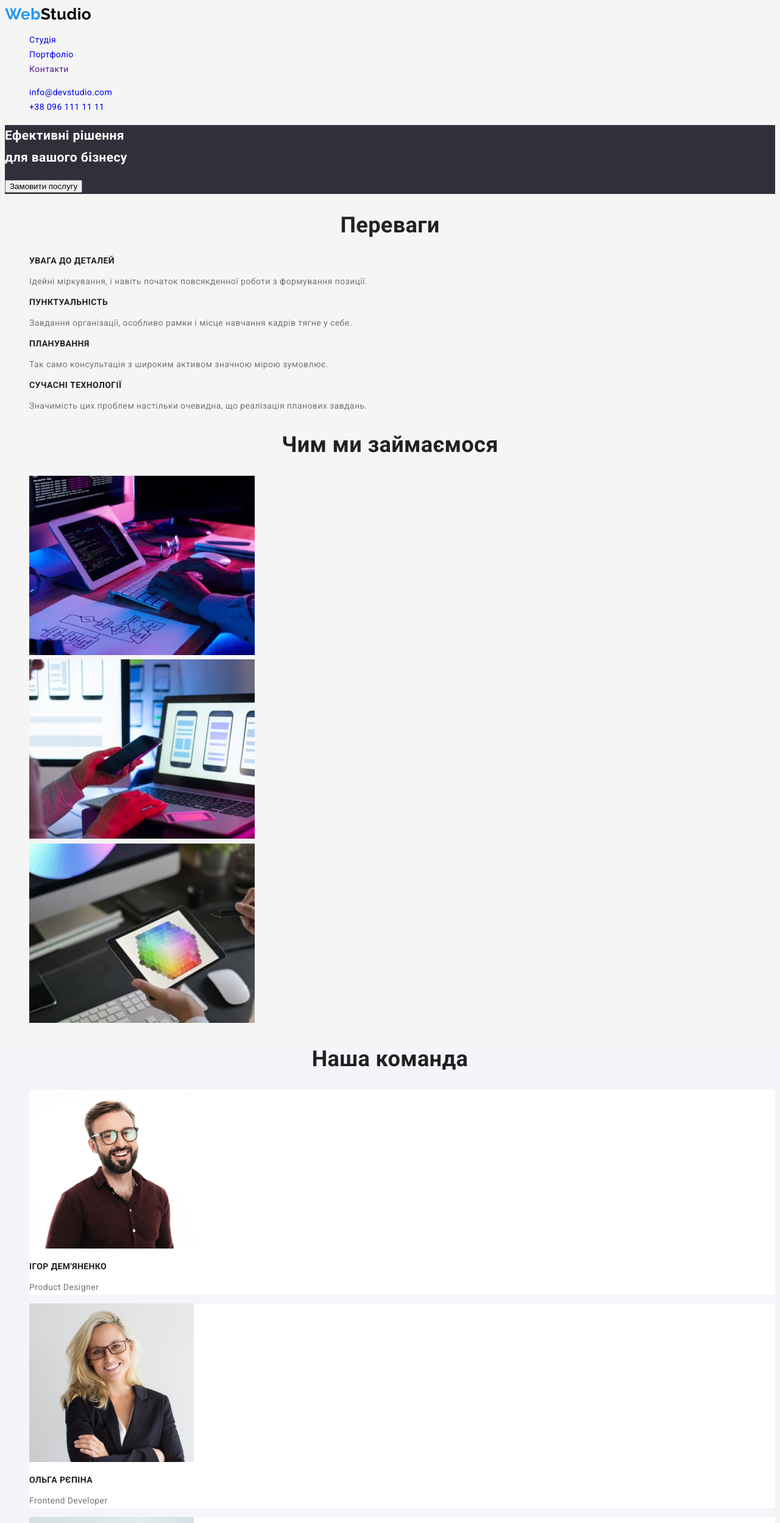
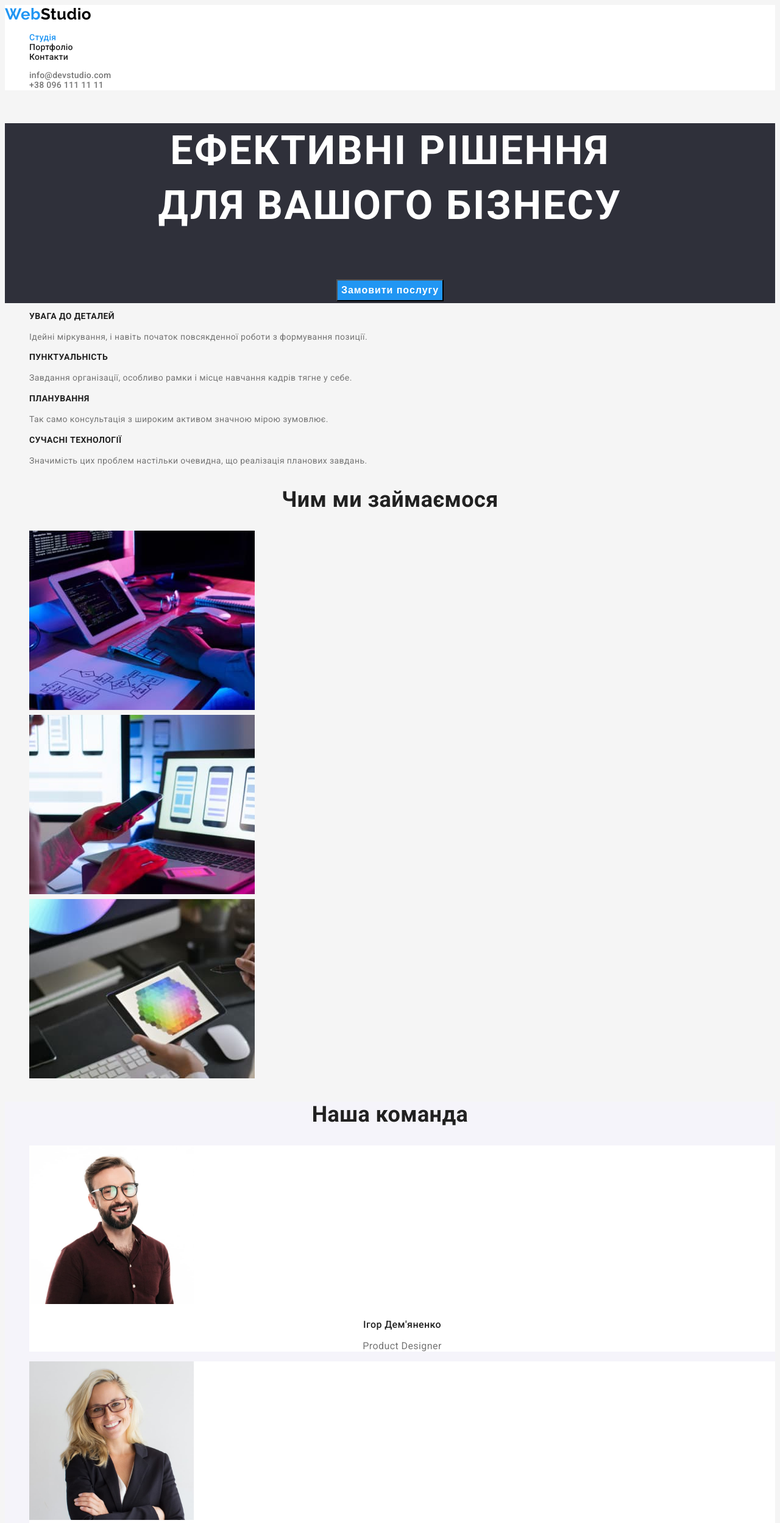
Before and after one commit to KaterinaPilipets/-goit-markup-hw-02, a plain HTML site: page index.html in a window 1280 px wide. Shown: the top 2497 px of the page at 61% size. Drawn offline with Linux system fonts and the light colour scheme.

Commit message:
розтавила шрифти та  кнопки

```diff
--- a/css/styles.css
+++ b/css/styles.css
@@ -2,15 +2,18 @@
 :root {
   --color-bg-primary: #f5f5f5;
   --color-bg-secondary: #f5f4fa;
-  --color-bg-black: #2f303a;
-  --color-white: #ffffff;
+  --color-bg-additional: #ffffff;
+  --color-bg-theme-dark: #2f303a;
+
   --color-accent: #2196f3;
+
+  --color-text-theme-dark: #ffffff;
   --color-logo-header: #000000;
-  /* --color-logo-footer: var(--color-white); */
   --color-text: #757575;
   --color-nav-and-title: #212121;
-
   --color-contacts-footer: rgba(255, 255, 255, 0.6);
+  --font-family-primary: "Roboto", sans-serif;
+  --font-family-secondary: "Raleway", sans-serif;
 }
 ul {
   list-style: none;
@@ -19,56 +22,98 @@ ul {
 body {
   background-color: var(--color-bg-primary);
   color: var(--color-text);
-  font-family: "Roboto", sans-serif;
-  font-weight: 400;
+
+  font-family: var(--font-family-primary);
   font-size: 14px;
   line-height: 1.71;
   letter-spacing: 0.03em;
 }
 .link {
   text-decoration: none;
+  color: inherit;
 }
-.header {
-  background-color: var(--color-white);
+.page {
+  background-color: var(--color-bg-additional);
 }
-.header-nav .link {
+.page-nav .link {
   color: var(--color-nav-and-title);
+}
+.page-nav,
+.contacts {
+  font-weight: 500;
+  line-height: 1.14;
+  letter-spacing: 0.02em;
+}
+.page-nav .link.current {
+  color: var(--color-accent);
 }
 
 .logo {
   color: var(--color-logo-header);
-  font-family: "Raleway", sans-serif;
+
+  font-family: var(--font-family-secondary);
   font-weight: 700;
   font-size: 26px;
   line-height: 1.2;
 }
-.header-contacts .link {
-  color: var(--color-text);
-}
 
 .hero {
-  background: var(--color-bg-black);
+  background: var(--color-bg-theme-dark);
+  color: var(--color-text-theme-dark);
+
+  font-weight: 900;
+  font-size: 44px;
+  line-height: 1.36;
+  text-align: center;
+  letter-spacing: 0.06em;
+  text-transform: uppercase;
 }
-
+.btn {
+  font-weight: 500;
+  font-size: 16px;
+  line-height: 1.6;
+  cursor: pointer;
+}
+.btn-secondary {
+  background-color: var(--color-bg-secondary);
+  color: var(--color-nav-and-title);
+}
+.btn-primary {
+  background-color: var(--color-accent);
+  color: var(--color-text-theme-dark);
+}
+.btn-hero {
+  font-weight: 700;
+  font-size: 16px;
+  line-height: 1.88;
+  letter-spacing: 0.06em;
+  cursor: pointer;
+  /* display: flex; */
+  /* align-items: center; */
+}
+.visually-hidden {
+  position: absolute;
+  white-space: nowrap;
+  width: 1px;
+  height: 1px;
+  overflow: hidden;
+  border: 0;
+  padding: 0;
+  clip: rect(0 0 0 0);
+  clip-path: inset(50%);
+  margin: -1px;
+}
 .team {
   background-color: var(--color-bg-secondary);
 }
-.team-list > li {
-  background-color: var(--color-white);
-}
-.hero-title {
-  color: var(--color-white);
-}
-.hero-button {
-  background-color: var(--color-accent);
-  color: var(--color-white);
-  cursor: pointer;
+.team-list > li,
+.portfolio-galery > li {
+  background-color: var(--color-bg-additional);
 }
 
 .section-title,
 .title {
   color: var(--color-nav-and-title);
-  font-weight: 700;
 }
 .section-title {
   font-size: 36px;
@@ -76,26 +121,61 @@ body {
   text-align: center;
 }
 .title {
+  /* як заголовок наслідує коф з браузера десь 16 */
   font-size: 14px;
   line-height: 1.14;
-  text-transform: uppercase;
 }
-.footer {
-  background: var(--color-bg-black);
-  color: var(--color-white);
+.team .title {
+  font-weight: 500;
+  font-size: 16px;
+  line-height: 1.19;
+  text-align: center;
 }
-.footer .link {
-  color: var(--color-white);
+.team .text {
+  font-size: 16px;
+  line-height: 1.19;
+  text-align: center;
 }
-.footer-contacts {
+.page-footer {
+  background: var(--color-bg-theme-dark);
+  color: var(--color-text-theme-dark);
+}
+.page-footer .link {
+  color: inherit;
+
+  font-style: normal;
+}
+.page-footer .contact {
   color: var(--color-contacts-footer);
 }
+
+.portfolio-galery {
+  font-size: 16px;
+  line-height: 1.88;
+}
+.portfolio-galery .title {
+  font-size: 18px;
+  line-height: 2;
+  letter-spacing: 0.06em;
+}
+.btn {
+  font-weight: 500;
+  font-size: 16px;
+  line-height: 1.6;
+}
+.btn.secondary {
+  background-color: var(--color-bg-secondary);
+  color: var(--color-nav-and-title);
+}
+.btn.primary {
+  background-color: var(--color-accent);
+  color: var(--color-text-theme-dark);
+}
+
 .accent,
-.header-nav :hover,
-.header-nav :focus,
-.header-contacts :hover,
-.header-contacts :focus,
-.address :hover,
-.address :focus {
+.page-nav :hover,
+.page-nav :focus,
+.contact:hover,
+.contact:focus {
   color: var(--color-accent);
 }
```
